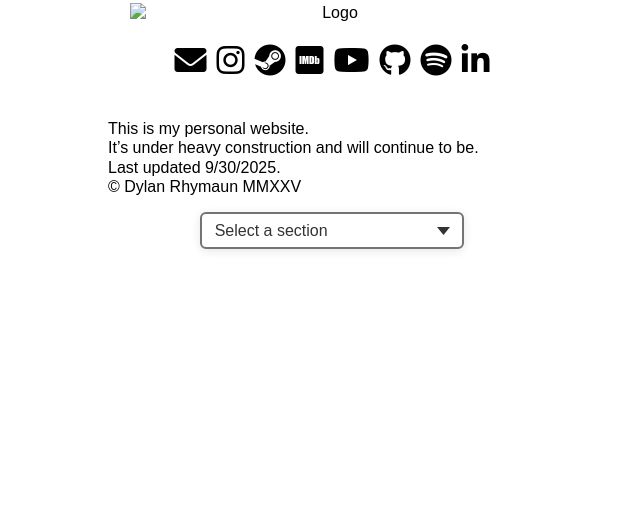
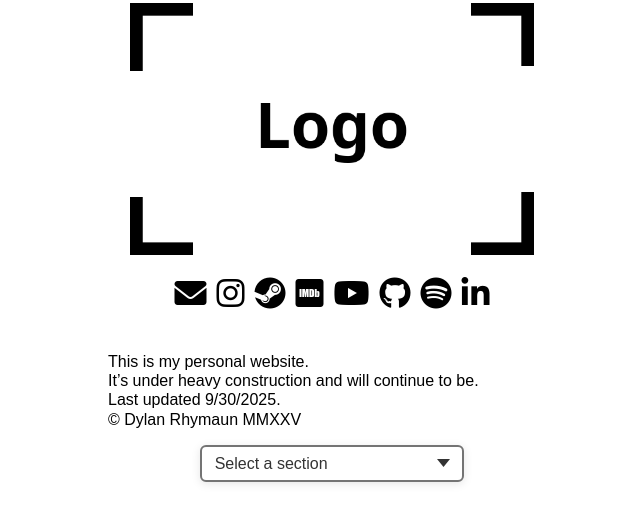
Before and after one commit to DylanRhymaun/personal-website-test-environment, a Jekyll site: the page built from index.md, in a window 1280 px wide. Shown: the top 523 px of the page, without its empty margins (308-948 px from the left). Built offline with Jekyll 4.4.1, drawn with Linux system fonts in a browser that asks for light colours; some web fonts are replaced.

Commit message:
Corrected logo link

```diff
--- a/_layouts/default.html
+++ b/_layouts/default.html
@@ -13,11 +13,8 @@
   <body>
     <div class="wrapper">
       <header>
-        <!--
-        <h1>Dylan Rhymaun</h1>
-        -->
         {% if site.logo %}
-          <img src="{{ '/assets/logo.png' | relative_url }}" alt="Logo">
+          <img src="{{ '/assets/img/logo.png' | relative_url }}" alt="Logo">
         {% endif %}
       </header>
       <div class="social-icons">
```
